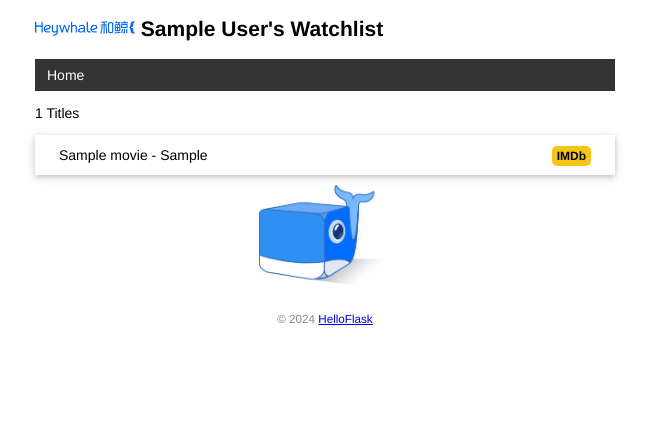
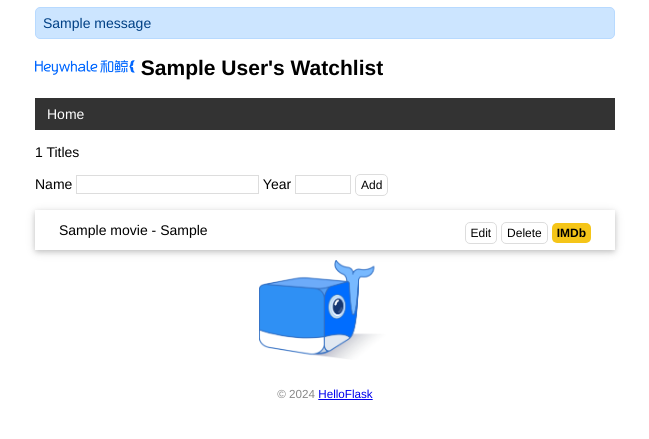
Before and after one commit to Maskerblack/watchlist, a Flask app: page / in a window 1280 px wide. Shown: the top 439 px of the page, without its empty margins (315-964 px from the left). Run offline with Flask 3, Linux system fonts and the light colour scheme; tables that the repository leaves empty hold one stand-in row (values such as "Sample post"); one stand-in notice (Sample message) is shown.

Commit message:
Create, edit and delete item by form

```diff
--- a/app.py
+++ b/app.py
@@ -1,4 +1,4 @@
-from flask import Flask, render_template, url_for, render_template
+from flask import Flask, render_template, url_for, render_template, redirect, request, flash
 from markupsafe import escape
 from flask_sqlalchemy import SQLAlchemy  # 导入扩展类
 import os
@@ -7,6 +7,7 @@ import click
 app = Flask(__name__)
 app.config['SQLALCHEMY_DATABASE_URI'] = 'sqlite:///' + os.path.join(app.root_path, 'data.db')
 app.config['SQLALCHEMY_TRACK_MODIFICATIONS'] = False  # 关闭对模型修改的监控
+app.config['SECRET_KEY'] = 'dev'  # 确保设置密钥
 
 db = SQLAlchemy(app)  # 初始化扩展，传入程序实例 app
 
@@ -70,24 +71,52 @@ def inject_user():
 def page_not_found(e):
     return render_template('404.html'), 404
 
-@app.route('/')
+@app.route('/', methods=['GET', 'POST'])
 def index():
-    # user = User.query.first()  # 读取用户记录
+    if request.method == 'POST':  # 判断请求方式是否为 POST
+        # 获取表单数据
+        title = request.form.get('title')
+        year = request.form.get('year')
+        # 验证数据
+        if not title or not year or len(year) > 4 or len(title) > 60:
+            flash('Invalid input.', 'warning')  # 显示警告信息
+            return redirect(url_for('index'))  # 重定向回主页
+        # 保存表单数据到数据库
+        movie = Movie(title=title, year=year)
+        db.session.add(movie)
+        db.session.commit()
+        flash('Item created.', 'info')  # 显示成功创建的提示
+        return redirect(url_for('index'))  # 重定向回主页
+
     movies = Movie.query.all()  # 读取所有电影记录
-    return render_template('index.html', movies=movies)
+    return render_template('index.html', movies=movies)  # 传入模板引擎渲染页面
 
-@app.route('/user/<name>')
-def user_page(name):
-    return f'User {escape(name)}'
+@app.route('/movie/edit/<int:movie_id>', methods=['GET', 'POST'])
+def edit(movie_id):
+    movie = Movie.query.get_or_404(movie_id)
 
-@app.route('/test')
-def test_url_for():
-    # test the url_for() function
-    print(url_for('hello'))
-    print(url_for('user_page', name='greyli'))
-    print(url_for('user_page', name='peter'))
-    print(url_for('test_url_for'))
-    return 'Test page'
+    if request.method == 'POST':  # 处理编辑表单的提交请求
+        title = request.form['title']
+        year = request.form['year']
+
+        if not title or not year or len(year) > 4 or len(title) > 60:
+            flash('Invalid input.', 'warning')
+            return redirect(url_for('edit', movie_id=movie_id))
+
+        movie.title = title  # 更新标题
+        movie.year = year  # 更新年份
+        db.session.commit()  # 提交数据库会话
+        flash('Item updated.', 'info')  # 重定向回对应的编辑页面
+        return redirect(url_for('index'))  # 重定向回主页
+    return render_template('edit.html', movie=movie)  # 传入被编辑的电影记录
+
+app.route('/movie/delete/<int:movie_id>', methods=['POST'])
+def delete(movie_id):
+    movie = Movie.query.get_or_404(movie_id)  # 获取电影记录
+    db.session.delete(movie)  # 删除对应的记录
+    db.session.commit()  # 提交数据库会话
+    flash('Item deleted.', 'info')
+    return redirect(url_for('index'))  # 重定向回主页
 
 
 if __name__ == '__main__':
--- a/static/style.css
+++ b/static/style.css
@@ -84,3 +84,54 @@ nav li a:hover {
     border-radius: 5px;
     padding: 3px 5px;
 }
+
+/* 覆盖某些浏览器对 input 元素定义的字体 */
+input[type=submit] {
+    font-family: inherit;
+}
+
+input[type=text] {
+    border: 1px solid #ddd;
+}
+
+input[name=year] {
+    width: 50px;
+}
+
+.btn {
+    font-size: 12px;
+    padding: 3px 5px;
+    text-decoration: none;
+    cursor: pointer;
+    background-color: white;
+    color: black;
+    border: 1px solid #ddd;
+    border-radius: 5px;
+}
+
+.btn:hover {
+    text-decoration: none;
+    background-color: white;
+    color: black;
+    border: 1px solid #ddd;
+}
+
+.btn:active {
+    background-color: #ddd;
+    color: black;
+}
+
+.alert {
+    position: relative;
+    padding: 7px;
+    margin: 7px 0;
+    border: 1px solid transparent;
+    color: #004085;
+    background-color: #cce5ff;
+    border-color: #b8daff;
+    border-radius: 5px;
+}
+
+.inline-form {
+    display: inline;
+}
--- a/templates/base.html
+++ b/templates/base.html
@@ -12,8 +12,11 @@
 </head>
 
 <body>
+    {% for message in get_flashed_messages() %}
+        <div class="alert">{{ message }}</div>
+    {% endfor %}
     <h2>
-        <img alt="Avatar" class="heywhale" src="{{ url_for('static', filename='images/Heywhale.png') }}">
+        <img alt="Heywhale" class="heywhale" src="{{ url_for('static', filename='images/Heywhale.png') }}">
         {{ user.name }}'s Watchlist
     </h2>
     <nav>
--- a/templates/index.html
+++ b/templates/index.html
@@ -2,10 +2,19 @@
 
 {% block content %}
 <p>{{ movies|length }} Titles</p>
+<form action="" method="post">
+    Name <input type="text" name="title" autocomplete="off" required>
+    Year <input type="text" name="year" autocomplete="off" required>
+    <input class="btn" type="submit" name="submit" value="Add">
+</form>
 <ul class="movie-list">
     {% for movie in movies %}
     <li>{{ movie.title }} - {{ movie.year }}
         <span class="float-right">
+            <a class="btn" href="{{ url_for('edit', movie_id=movie.id) }}">Edit</a>
+            <form class="inline-form" method="post" action="">
+                <input class="btn" type="submit" name="delete" value="Delete" onclick="return confirm('Are you sure?')">
+            </form>
             <a class="imdb" href="https://www.imdb.com/find?q={{ movie.title }}" target="_blank"
                 title="Find this movie on IMDb">IMDb</a>
         </span>
```
Also changed, not shown: templates/edit.html (added, +10 -0 lines).
